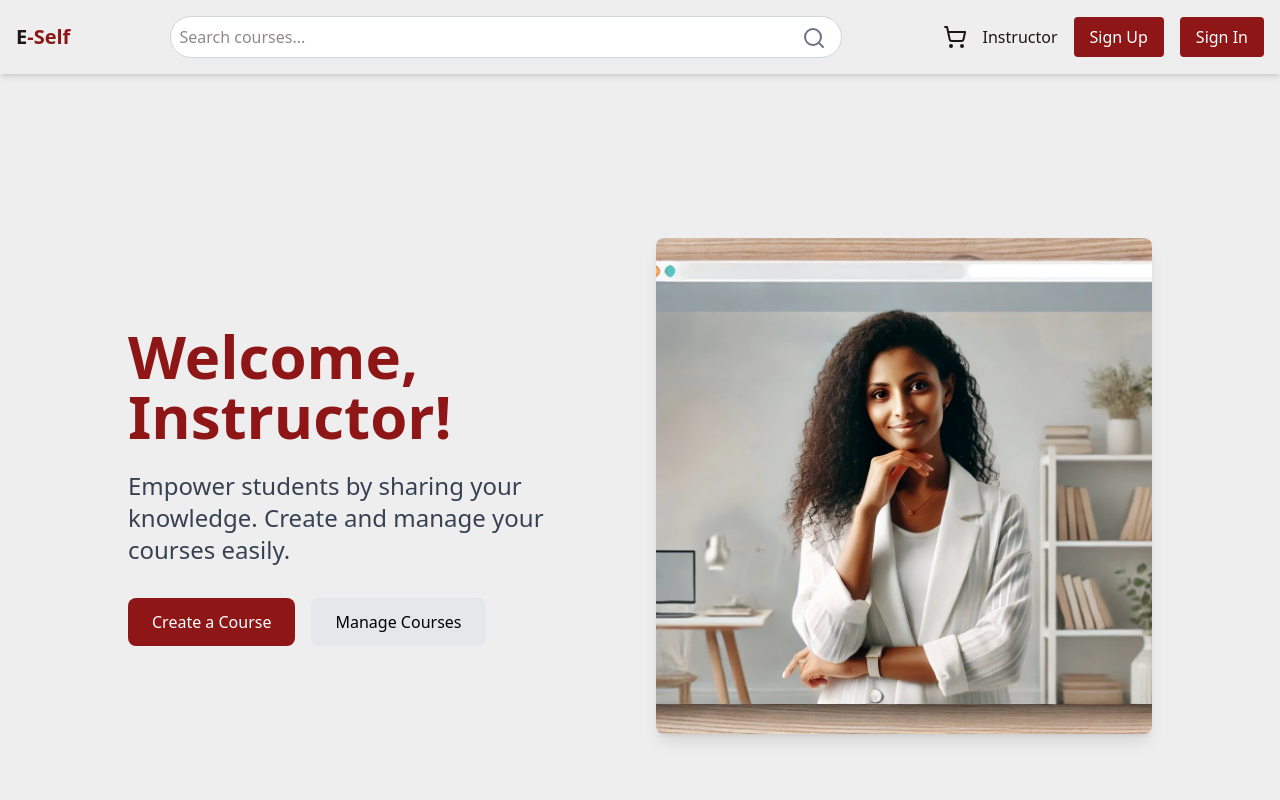
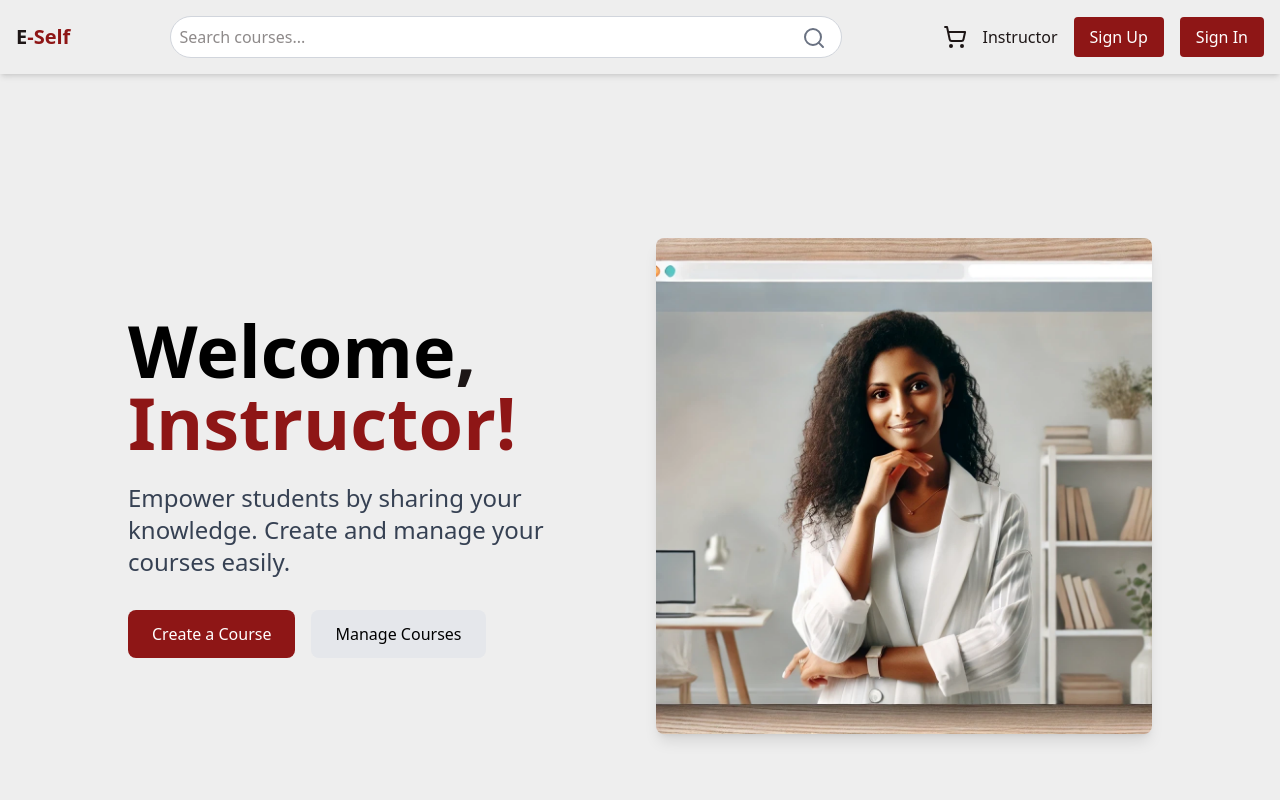
Before and after one commit to NegedeTekleyes/E-self-Lerning, a Next.js app in the folder e-self/: page /instructor in a window 1280 px wide. Shown: the top 800 px of the page. Built offline with nearby package versions, Linux system fonts and the light colour scheme.

Commit message:
modfy the text color of welcome instracter

```diff
--- a/e-self/app/instructor/page.tsx
+++ b/e-self/app/instructor/page.tsx
@@ -5,7 +5,7 @@ import { motion } from 'framer-motion';  // Ensure correct import
 
 export default function InstructorLanding() {
   return (
-    <main className="flex items-center justify-center min-h-screen bg-[#EEEEEE] pt-4 pb-6 px-6"> {/* Adjust padding to be closer to header */}
+    <main className="flex items-center justify-center min-h-screen bg-[#EEEEEE] pt-4 pb-6 px-6">
       <div className="max-w-5xl w-full grid grid-cols-1 md:grid-cols-2 gap-8 items-center">
         {/* Left Side: Welcome Text with Animation */}
         <motion.div
@@ -14,8 +14,8 @@ export default function InstructorLanding() {
           animate={{ opacity: 1, x: 0 }}
           transition={{ duration: 2 }}
         >
-          <h1 className="text-6xl font-bold text-[#8E1616] mb-6">
-            Welcome, Instructor!
+          <h1 className="text-7xl font-bold mb-6">
+            <span className="text-black">Welcome</span>, <span className="text-[#8E1616]">Instructor!</span> {/* "Instructor" in #8E1616 */}
           </h1>
           <p className="text-2xl text-gray-700 mb-8">
             Empower students by sharing your knowledge. Create and manage your courses easily.
```
